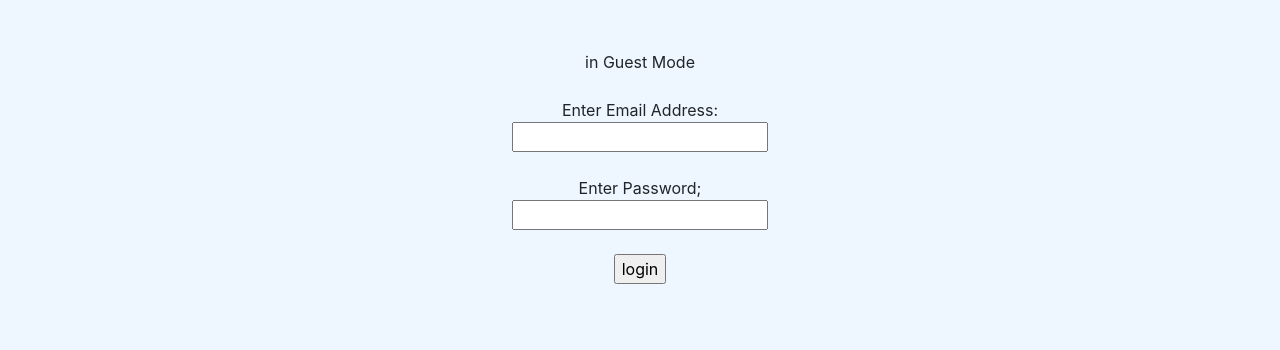
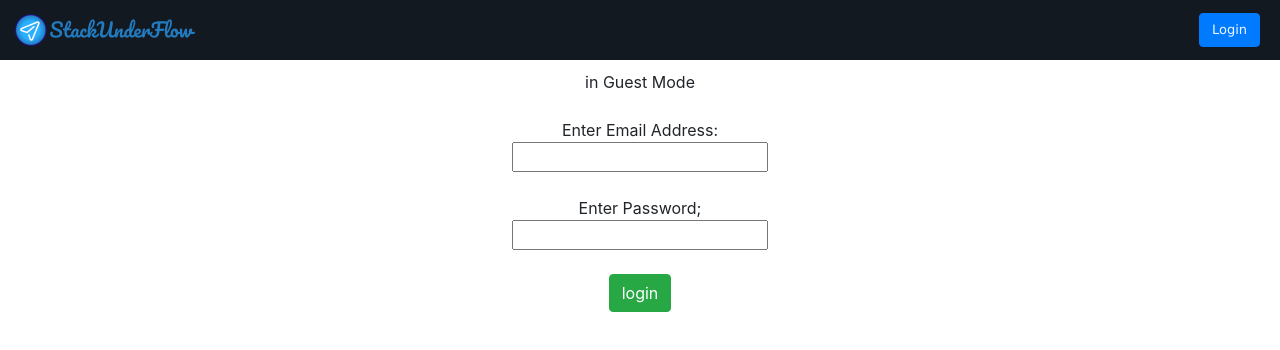
Before and after one commit to jaypowar00/ecmrce-react-app, a React (Create React App) app: page /user in a window 1280 px wide. Shown: the top 350 px of the page. Built offline with nearby package versions, Linux system fonts and the light colour scheme.

Commit message:
http request bug fixed and some ui modified

```diff
--- a/src/App.js
+++ b/src/App.js
@@ -1,7 +1,7 @@
 // import logo from './logo.svg';
 import { Route } from 'react-router';
 import React, { Component } from 'react';
-import User from './User';
+import UserPage from './UserPage';
 import Home from './Home';
 import axios from 'axios';
 
@@ -109,7 +109,7 @@ class App extends Component{
       return (
         <React.Fragment>
             <Route exact path="/" component={() => <Home username={this.state.name} loggedIn={this.state.loggedIn}/>}></Route>
-            <Route path="/user" component={() => <User username={this.state.name} setName={this.setName} loggedIn={this.state.loggedIn} user={this.state.user}/>} ></Route>
+            <Route path="/user" component={() => <UserPage username={this.state.name} setName={this.setName} loggedIn={this.state.loggedIn} user={this.state.user}/>} ></Route>
         </React.Fragment>
       );
   }
--- /dev/null
+++ b/src/UserPage.js
@@ -0,0 +1,17 @@
+import React from 'react';
+import Navbar from './components/Navbar'
+import User from './components/User';
+
+function UserPage(props) {
+    let username = props.username;
+    let loggedIn = props.loggedIn;
+    let user = props.user;
+    return (
+        <>
+        <Navbar username={username} loggedIn={loggedIn}/>
+        <User username={username} loggedIn={loggedIn} user={user}/>
+        </>
+    )
+}
+
+export default UserPage
--- a/src/components/Navbar.js
+++ b/src/components/Navbar.js
@@ -132,8 +132,8 @@ class Navbar extends Component {
                 document.cookie = "accesstoken="+response.data.access_token;
                 document.cookie = "refreshtoken="+response.data.refresh_token;
                 document.cookie = "csrftoken="+response.data.csrf_token;
-                // window.location.reload();
                 this.handleClose();
+                window.location.reload();
 
                 // history.push('/');
             }else {
--- a/src/User.js
+++ b/src/components/User.js
@@ -1,8 +1,7 @@
 import React from 'react';
 import { useHistory } from 'react-router-dom';
-import './components/styles/User.css';
+import './styles/User.css';
 import axios from 'axios';
-import Navbar from './components/Navbar'
 
 function getCookie(cname) {
     var name = cname + "=";
@@ -68,11 +67,8 @@ function User(props) {
         })
     }
     function logout(){
-        console.log("loggin out...")
         let access_token = getCookie('accesstoken');
         let csrf_token = getCookie('csrftoken');
-        console.log(access_token);
-        console.log(csrf_token);
         let config = {
             headers: {
                 "Authorization": "Token "+access_token,
@@ -119,25 +115,25 @@ function User(props) {
                         </div>
                     </div>
                 </div>
-                <hr/>
-                <div className="mt-5">
+                <div className="mt-2">
                     <div className="profile-content-wrapper">
                         <div id="user-info">
-                            <p><b>email :</b> {user.email} </p>
-                            <p><b>phone :</b> {(user.phone && user.phone!==null)?user.phone:<>not provided</>}</p>
-                            <p><b>address :</b></p>
+                            <p><b>Username :</b> {user.username} </p>
+                            <p><b>E-mail :</b> {user.email} </p>
+                            <p><b>Phone No. :</b> {(user.phone && user.phone!==null)?user.phone:<>not provided</>}</p>
+                            <p><b>Address :</b></p>
                             <div className="ml-3" id="user-address">
-                                <b>area :</b> {(user.address.area && user.address.area!==null)?user.address.area:<>---</>} <br/>
-                                <b>city :</b> {(user.address.city && user.address.city!==null)?user.address.city:<>---</>} <br/>
-                                <b>country :</b> {(user.address.country && user.address.country!==null)?user.address.country:<>---</>} <br/>
-                                <b>landmark :</b> {(user.address.landmark && user.address.landmark!==null)?user.address.landmark:<>---</>} <br/>
-                                <b>pincode :</b> {(user.address.pincode && user.address.pincode!==null)?user.address.pincode:<>---</>} <br/>
-                                <b>state :</b> {(user.address.state && user.address.state!==null)?user.address.state:<>---</>} <br/>
-                                <b>type :</b> {(user.address.type && user.address.type!==null)?user.address.type:<>---</>} <br/><br/>
+                                <b>Area :</b> {(user.address.area && user.address.area!==null)?user.address.area:<>---</>} <br/>
+                                <b>City :</b> {(user.address.city && user.address.city!==null)?user.address.city:<>---</>} <br/>
+                                <b>Country :</b> {(user.address.country && user.address.country!==null)?user.address.country:<>---</>} <br/>
+                                <b>Landmark :</b> {(user.address.landmark && user.address.landmark!==null)?user.address.landmark:<>---</>} <br/>
+                                <b>Pincode :</b> {(user.address.pinCode && user.address.pinCode!==null)?user.address.pinCode:<>---</>} <br/>
+                                <b>State :</b> {(user.address.state && user.address.state!==null)?user.address.state:<>---</>} <br/>
+                                <b>Type :</b> {(user.address.type && user.address.type!==null)?user.address.type:<>---</>} <br/><br/>
                             </div>
                         </div>
                     </div>
-                    <input className="btn btn-danger" type="button" value="Logout" onClick={logout}></input><br/>
+                    <input className="btn btn-danger" id="logout-btn" type="button" value="Logout" onClick={logout}></input><br/>
                 </div>
                 </>
                 :
@@ -149,7 +145,7 @@ function User(props) {
                     <input type="email" ref={email_input} required/><br/><br/>
                     Enter Password;<br/>
                     <input type="password" ref={pass_input} required/><br/><br/>
-                    <input type="submit" value="login"/>
+                    <input className="btn btn-success" type="submit" value="login"/>
                     </form>
 
                 </div>
--- a/src/components/styles/App.css
+++ b/src/components/styles/App.css
@@ -1,4 +1,4 @@
 .App {
-  height: 100vh;
+  height: 100%;
   background-color: rgba(220, 241, 255, 0.404);
 }
--- a/src/components/styles/Navbar.css
+++ b/src/components/styles/Navbar.css
@@ -1,4 +1,5 @@
 .navbar {
+    z-index: 10;
     margin: 0px;
     margin-top: -70px;
     padding: 0px 20px 0px 15px;
--- a/src/components/styles/User.css
+++ b/src/components/styles/User.css
@@ -1,14 +1,19 @@
-body {
+/* body {
   background-color: rgba(223, 240, 255, 0.521);
   display: flex;
   flex-direction: column;
-}
+} */
 .user-form {
-  margin-top: 50px;
+  /* background-color: rgba(223, 240, 255, 0.521); */
+  /* display: flex;
+  flex-direction: column; */
+  z-index: 0;
+  margin-top: 70px;
+  height: 100%;
   justify-content: center;
   text-align: center;
   padding: 0 5%;
-  padding-bottom: 20%;
+  padding-bottom: 15%;
 }
 #user-info{
   text-align: justify;
@@ -26,7 +31,13 @@ body {
   display: flex;
   flex-wrap: wrap;
   align-items: center;
-  margin-bottom: 34px;
+  margin:5px 0 ;
+  padding-bottom: 20px;
+  border-bottom: 1px solid rgba(201, 201, 201, 0.459);
+}
+.profile-content-wrapper p {
+  /* padding-bottom: 0px; */
+  margin-bottom: 0px;
 }
 #profile-photo-container {
   float: left;
@@ -66,13 +77,13 @@ body {
   margin-bottom: 33px;
   box-shadow: none;
 }
-.btn {
+#logout-btn {
   box-shadow: 0px 5px rgba(128, 128, 128, 0.5);
   margin-bottom: 5px;
   cursor: default;
   transition: all 0.2s;
 }
-.btn:hover {
+#logout-btn:hover {
   box-shadow: none;
   margin-bottom: 0px;
   margin-top:5px;
--- a/src/components/styles/index.css
+++ b/src/components/styles/index.css
@@ -1,4 +1,5 @@
 body {
+  height: 100vh;
   margin: 0px;
   padding: 0px;
   font-family: -apple-system, BlinkMacSystemFont, 'Segoe UI', 'Roboto', 'Oxygen',
```
Also changed, not shown: 1 other file (tests, documents, lock files or other folders).
